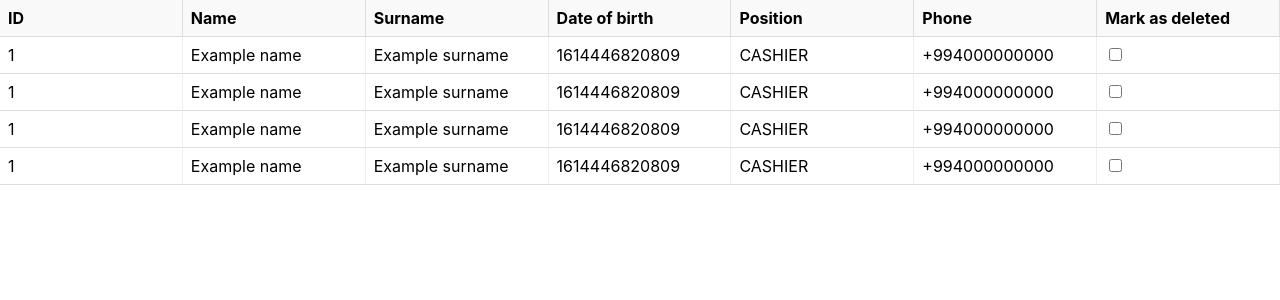
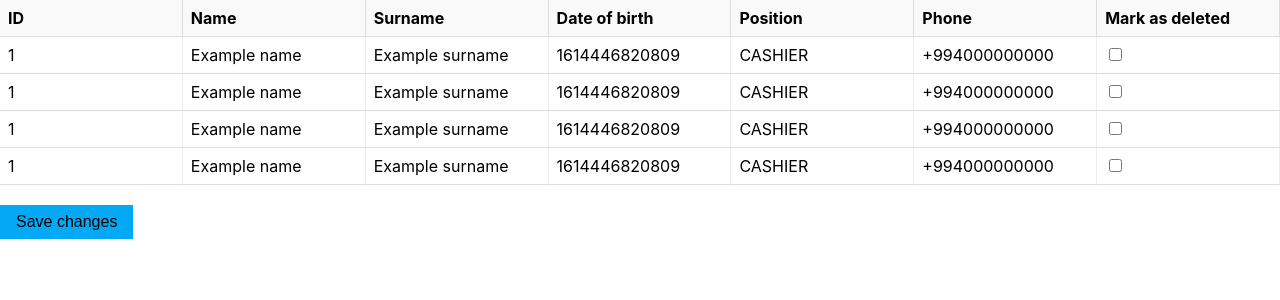
Before and after one commit to Profile/nextjs-datasheet, a Next.js app: page /sheets in a window 1280 px wide. Shown: the top 300 px of the page. Built offline with nearby package versions, Linux system fonts and the light colour scheme.

Commit message:
Add initial form action

```diff
--- a/pages/sheets/index.js
+++ b/pages/sheets/index.js
@@ -53,7 +53,7 @@ export default function Sheets() {
             </Head>
 
             <main>
-                <div className={styles.container}>
+                <section className={styles.sheet}>
                     {<SheetHeader cells={headerCells} />}
                     <div> {/* TODO: Search functionality*/} </div>
                     {
@@ -65,9 +65,16 @@ export default function Sheets() {
                             cells={headerCells}
                         />
                     }
-                </div>
+                </section>
                 {/* TODO: Some basic validations (date, phone number validation etc.)*/}
                 {/* TODO: Pagination*/}
+
+                <div className={styles.formActions}>
+                    <button className={styles.submitAction}>
+                        Save changes
+                    </button>
+                </div>
+
             </main>
         </div>
     );
--- a/styles/Sheets.module.css
+++ b/styles/Sheets.module.css
@@ -1,3 +1,14 @@
-.container {
-    min-height: 100vh;
+.sheet {
+    margin-bottom: 20px;
 }
+
+.formActions button {
+    padding: 8px 16px;
+    font-size: 16px;
+    cursor: pointer;
+}
+
+.submitAction {
+    background-color: #03a9f4;
+    border: none;
+}
```
